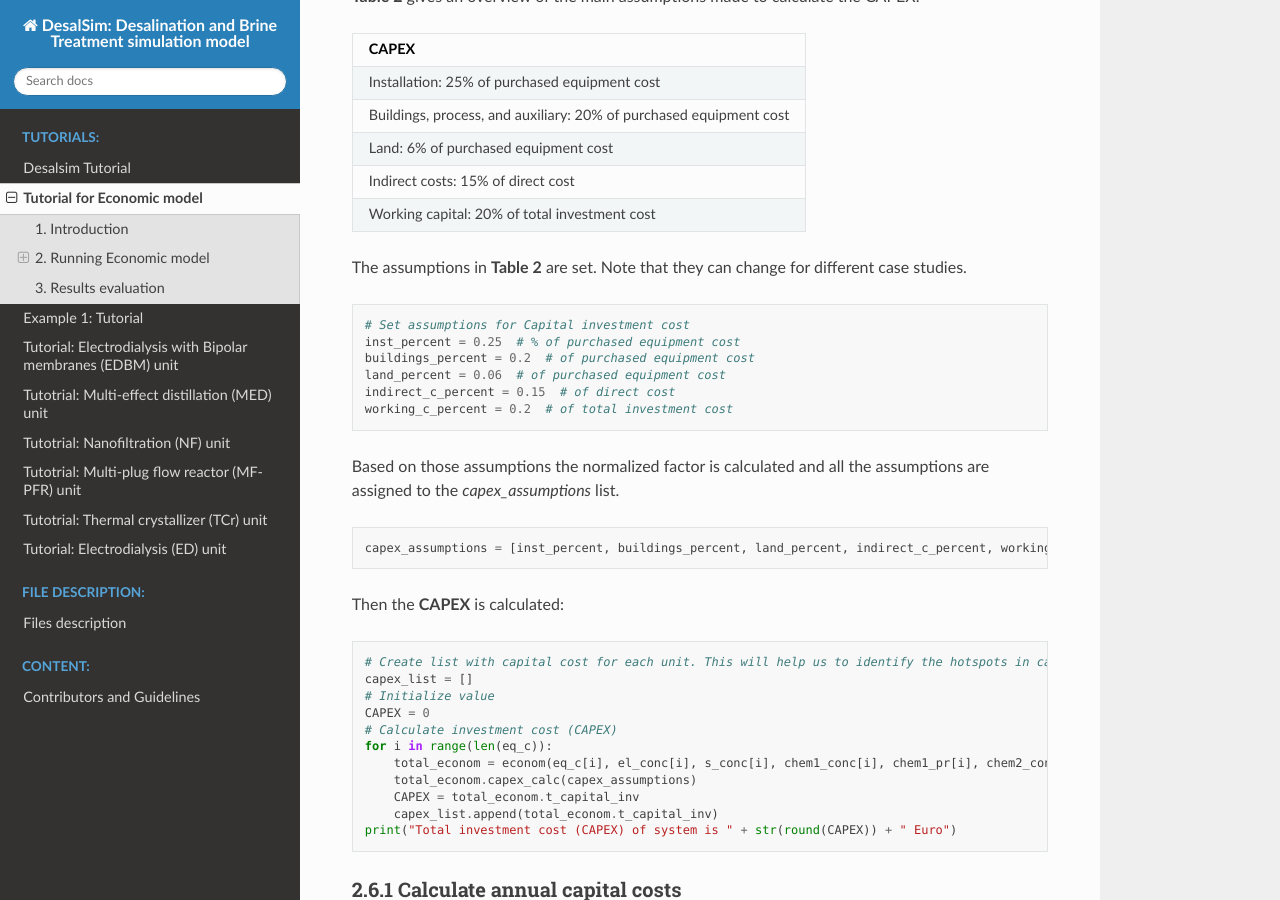
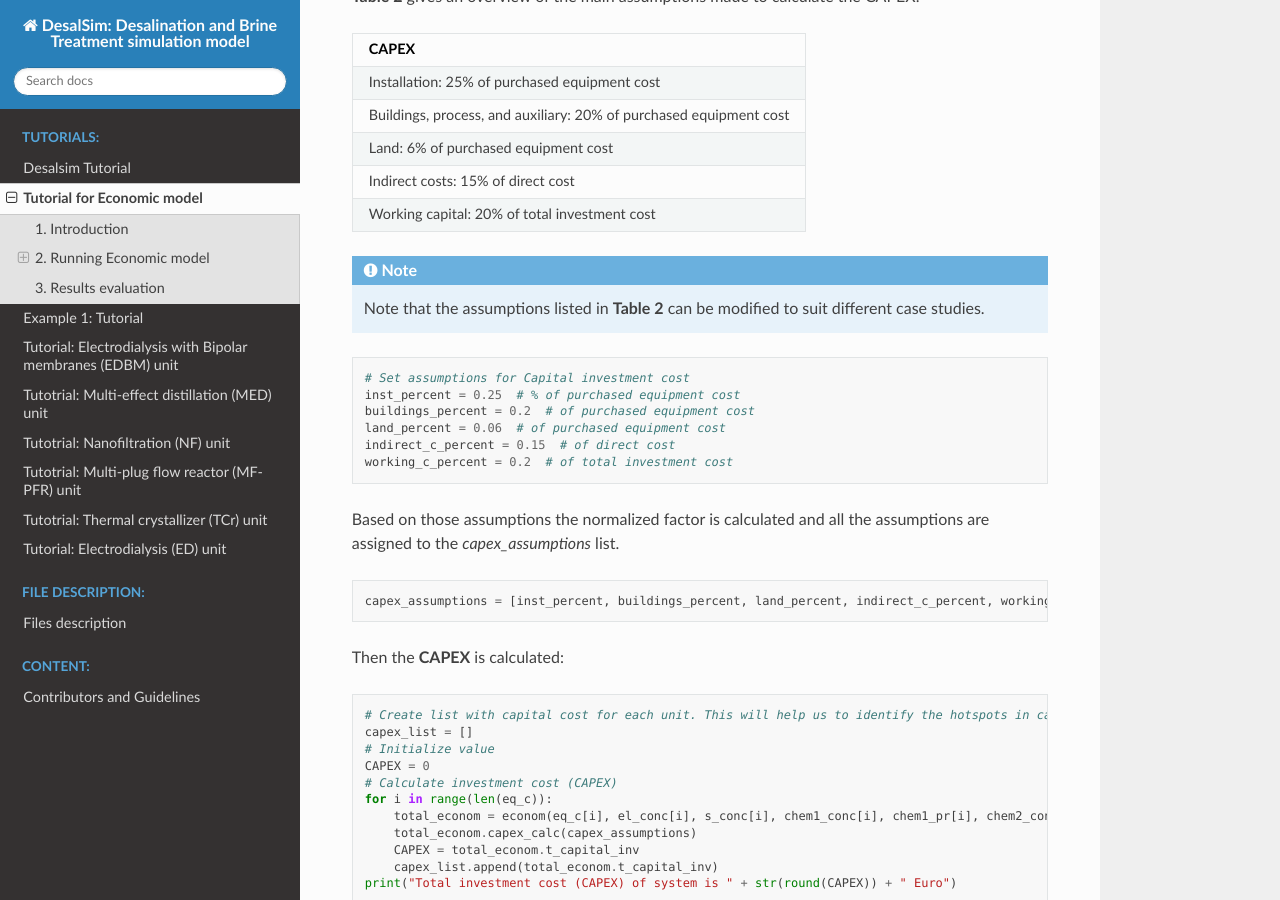
Before and after one commit to rodoulak/Desalsim_web, a Sphinx documentation site: the page built from source/Tutorials/Economic_Tutorial.rst, in a window 1280 px wide and 900 px high, scrolled down 3944 px. Built offline with Sphinx 7.4.7 and the Read the Docs theme 3.1.0, drawn with Linux system fonts in a browser that asks for light colours; some of the changed text lies outside the part shown.

Commit message:
Update Economic_Tutorial.rst

```diff
--- a/source/Tutorials/Economic_Tutorial.rst
+++ b/source/Tutorials/Economic_Tutorial.rst
@@ -182,7 +182,9 @@ The CAPEX consists of fixed-capital investment and working capital, and the form
 | Working capital: 20% of total investment cost     |
 +---------------------------------------------------+
 
-The assumptions in **Table 2** are set. Note that they can change for different case studies.
+.. note::
+
+   Note that the assumptions listed in **Table 2** can be modified to suit different case studies.
 
 .. code-block:: python
 
@@ -287,6 +289,10 @@ The calculation of chemicals and water costs is similar to the energy cost, mult
 | Plant overhead costs: 5% of annual OPEX                       |
 +---------------------------------------------------------------+
 
+.. note::
+
+   Note that the assumptions listed in **Table 3** can be modified to suit different case studies.
+
 
 .. code-block:: python
 
```
